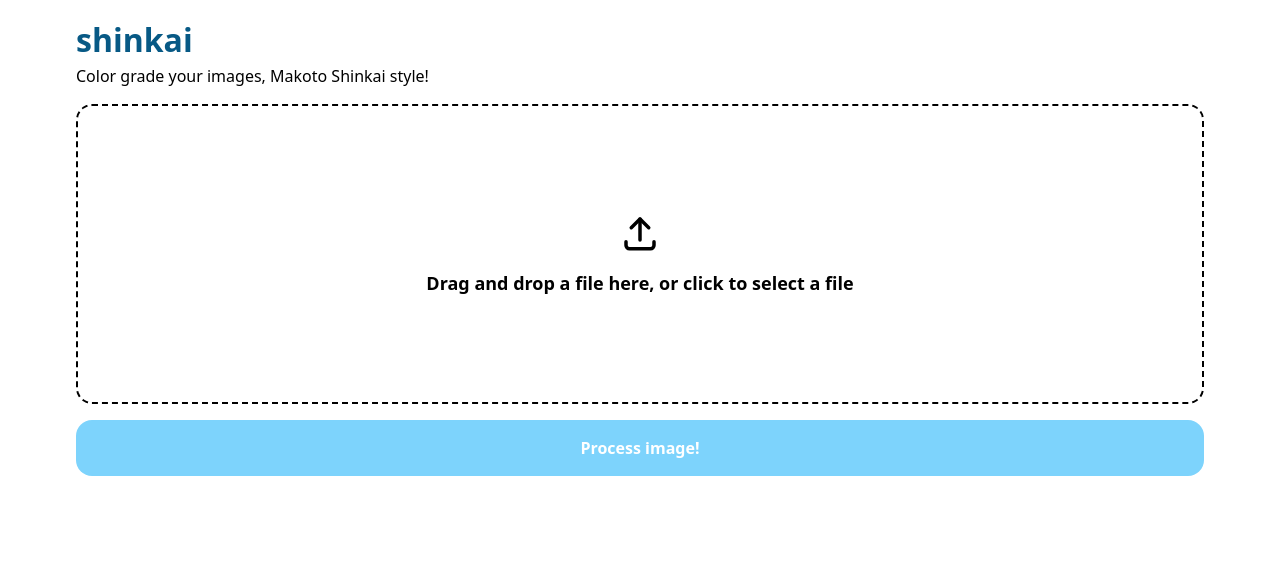
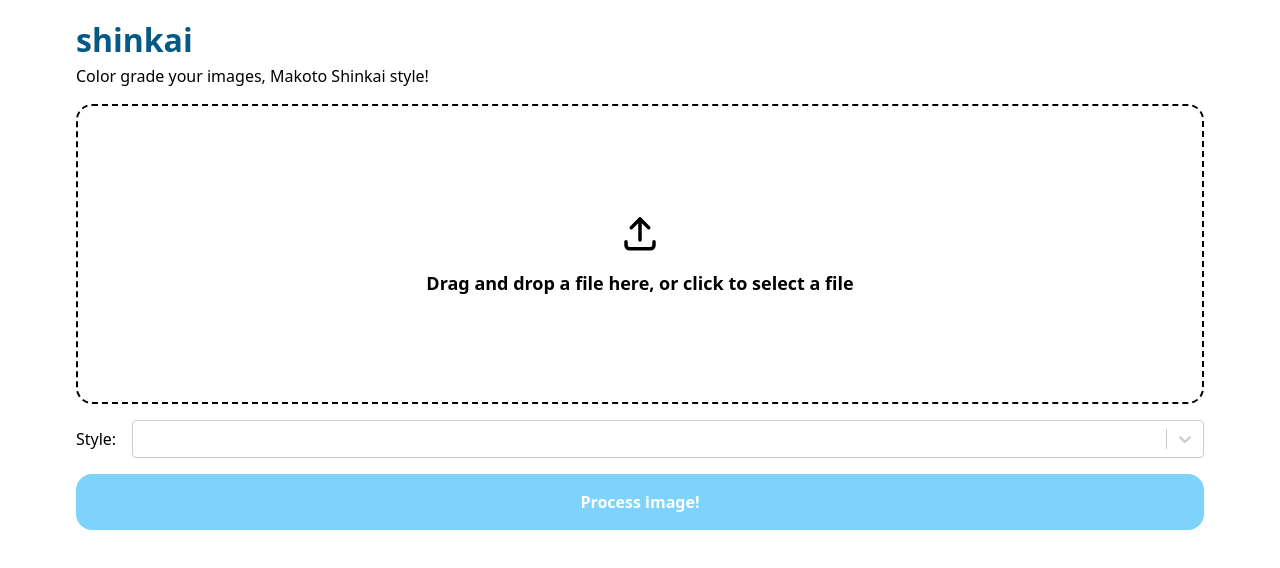
Before and after one commit to acomarcho/shinkai, a Next.js app in the folder frontend/: page / in a window 1280 px wide. Shown: the top 568 px of the page. Built offline with nearby package versions, Linux system fonts and the light colour scheme.

Commit message:
Feat: Add capability to select matcher at frontend

```diff
--- a/frontend/package.json
+++ b/frontend/package.json
@@ -13,7 +13,8 @@
     "next": "14.0.4",
     "react": "^18",
     "react-dom": "^18",
-    "react-dropzone": "^14.2.3"
+    "react-dropzone": "^14.2.3",
+    "react-select": "^5.8.0"
   },
   "devDependencies": {
     "@types/node": "^20",
--- a/frontend/pages/index.tsx
+++ b/frontend/pages/index.tsx
@@ -2,7 +2,27 @@
 import { Wrapper } from "@/components/wrapper";
 import { useCallback, useState } from "react";
 import { useDropzone } from "react-dropzone";
+import Select from "react-select";
 import axios from "axios";
+
+const matchers = [
+  {
+    value: "beyond-the-clouds.jpg",
+    label: "The Place Promised in Our Early Days",
+  },
+  {
+    value: "garden-of-words.png",
+    label: "Garden of Words",
+  },
+  {
+    value: "kimi-no-na-wa.jpg",
+    label: "Your Name",
+  },
+  {
+    value: "tenki-no-ko.jpg",
+    label: "Weathering with You",
+  },
+];
 
 export default function IndexPage() {
   const onDrop = useCallback(<T extends File>(acceptedFile: T[]) => {
@@ -12,6 +32,10 @@
   const { getRootProps, getInputProps, isDragActive } = useDropzone({ onDrop });
 
   const [image, setImage] = useState<File | null>(null);
+  const [selectedMatcher, setSelectedMatcher] = useState({
+    value: "",
+    label: "",
+  });
   const [outputImageInBase64, setOutputImageInBase64] = useState("");
 
   let fileUploadStyle =
@@ -21,16 +45,15 @@
   }
 
   const onProcessImage = async () => {
-    if (!image) {
+    if (!image || !selectedMatcher.value) {
       return;
     }
 
     try {
       const formData = new FormData();
 
-      if (image) {
-        formData.append("image", image);
-      }
+      formData.append("image", image);
+      formData.append("matcher_filename", selectedMatcher.value);
 
       type APIResponse = {
         image: string;
@@ -71,6 +94,19 @@
               </p>
             </>
           )}
+        </div>
+        <div className="flex items-center gap-[1rem] w-full mt-[1rem]">
+          <p>Style:</p>
+          <Select
+            options={matchers}
+            value={selectedMatcher}
+            onChange={(v) => {
+              if (v) {
+                setSelectedMatcher(v);
+              }
+            }}
+            className="flex-1"
+          />
         </div>
         <button
           className="mt-[1rem] p-[1rem] bg-sky-600 w-full text-white font-bold rounded-2xl disabled:bg-sky-300 transition-all hover:bg-sky-700"
```
Also changed, not shown: 2 other files (tests, documents, lock files or other folders).
